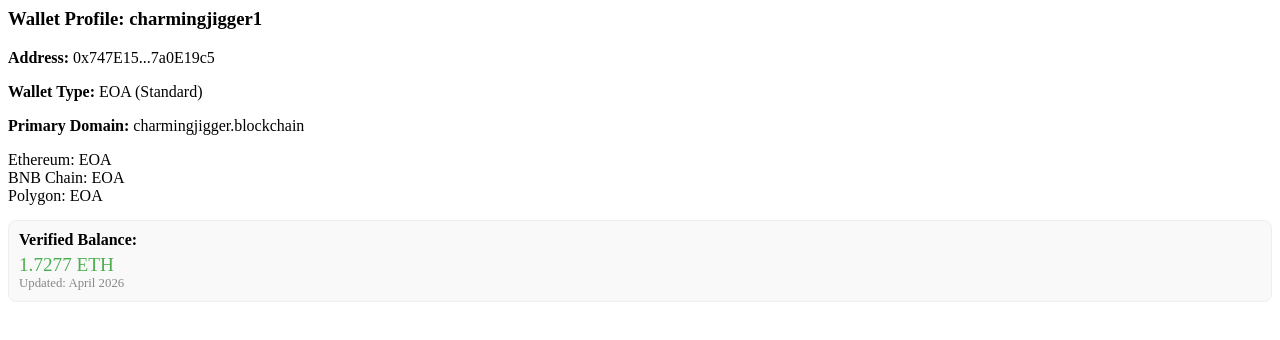
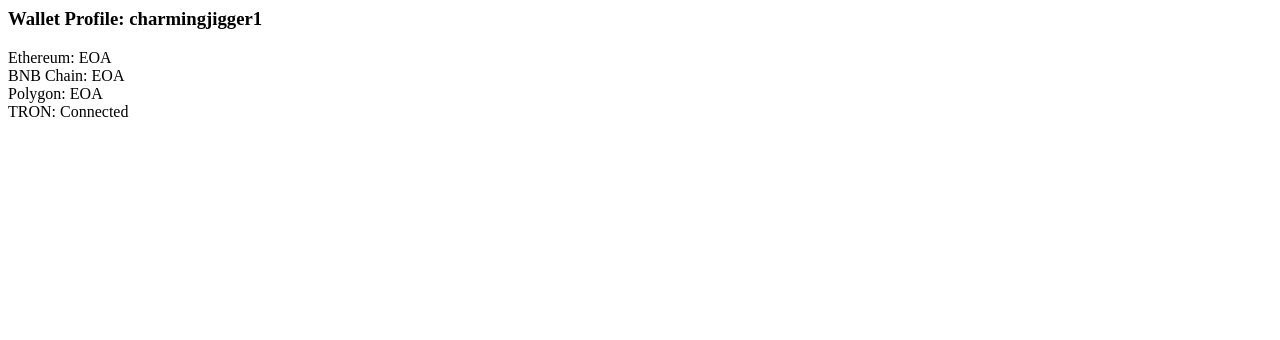
Before and after one commit to romantiko14/jigger-auto-sale, a plain HTML site: page index.html in a window 1280 px wide. Drawn offline with Linux system fonts and the light colour scheme.

Commit message:
Update index.html

```diff
--- a/index.html
+++ b/index.html
@@ -1,22 +1,10 @@
-<div class="wallet-card">
 <div class="wallet-header">
     <h3>Wallet Profile: <span class="highlight">charmingjigger1</span></h3>
-    </div>
-    <div class="wallet-body">
-        <p><strong>Address:</strong> <span class="mono">0x747E15...7a0E19c5</span></p>
-        <p><strong>Wallet Type:</strong> <span class="status-tag">EOA (Standard)</span></p>
-        <p><strong>Primary Domain:</strong> <span class="mono">charmingjigger.blockchain</span></p>
+    <appkit-button></appkit-button>
 </div>
 <div class="network-grid">
     <div class="network-item">Ethereum: <span class="ready">EOA</span></div>
     <div class="network-item">BNB Chain: <span class="ready">EOA</span></div>
     <div class="network-item">Polygon: <span class="ready">EOA</span></div>
-    <div style="margin-top: 15px; padding: 10px; background: #f9f9f9; border-radius: 8px; border: 1px solid #eee;">
-          <p style="margin: 0; font-weight: bold;">Verified Balance:</p>
-          <p style="margin: 5px 0 0 0; color: #4CAF50; font-size: 1.2em;">1.7277 ETH</p>
-          <p style="margin: 0; font-size: 0.8em; color: #888;">Updated: April 2026</p>
+    <div class="network-item">TRON: <span class="ready">Connected</span></div>
 </div>
-    </div>
-</div>
-</div>
-</div>
```
Lines whose indentation alone changed are shown as unchanged.
